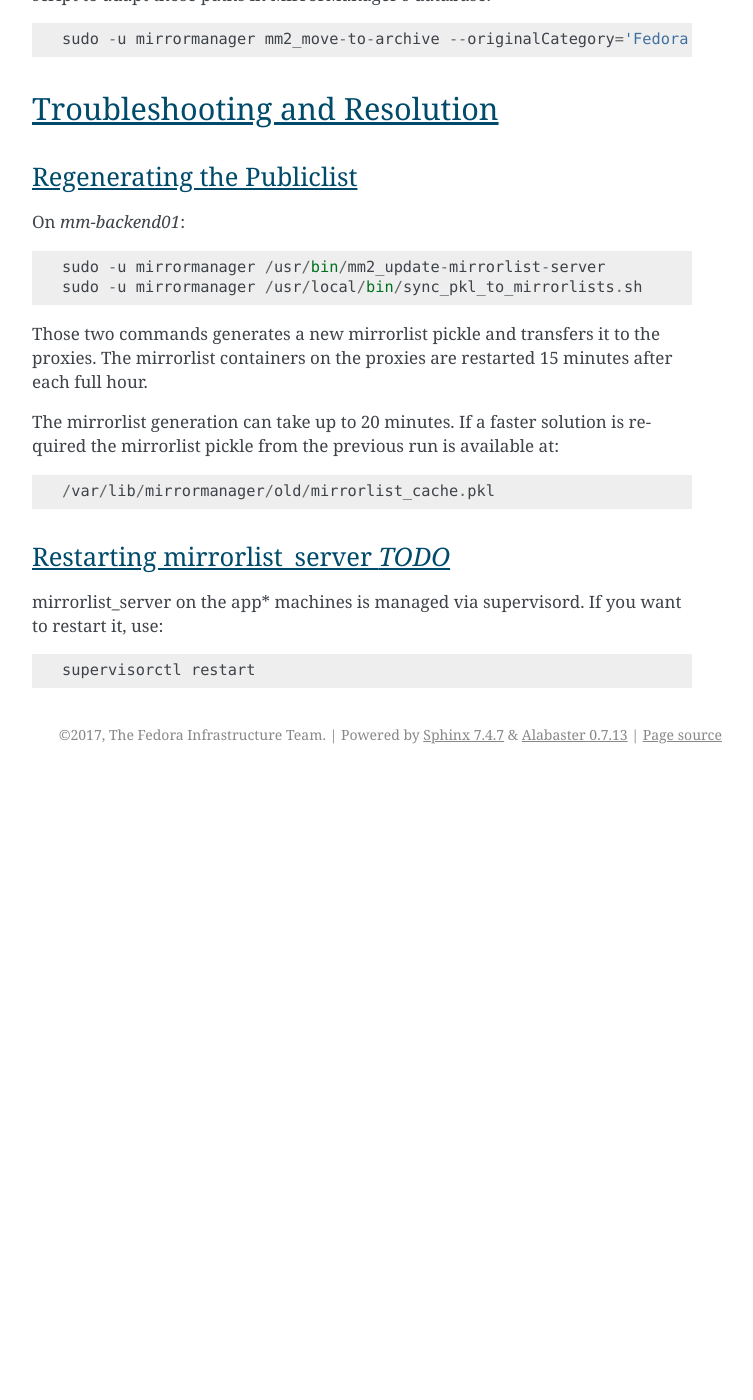
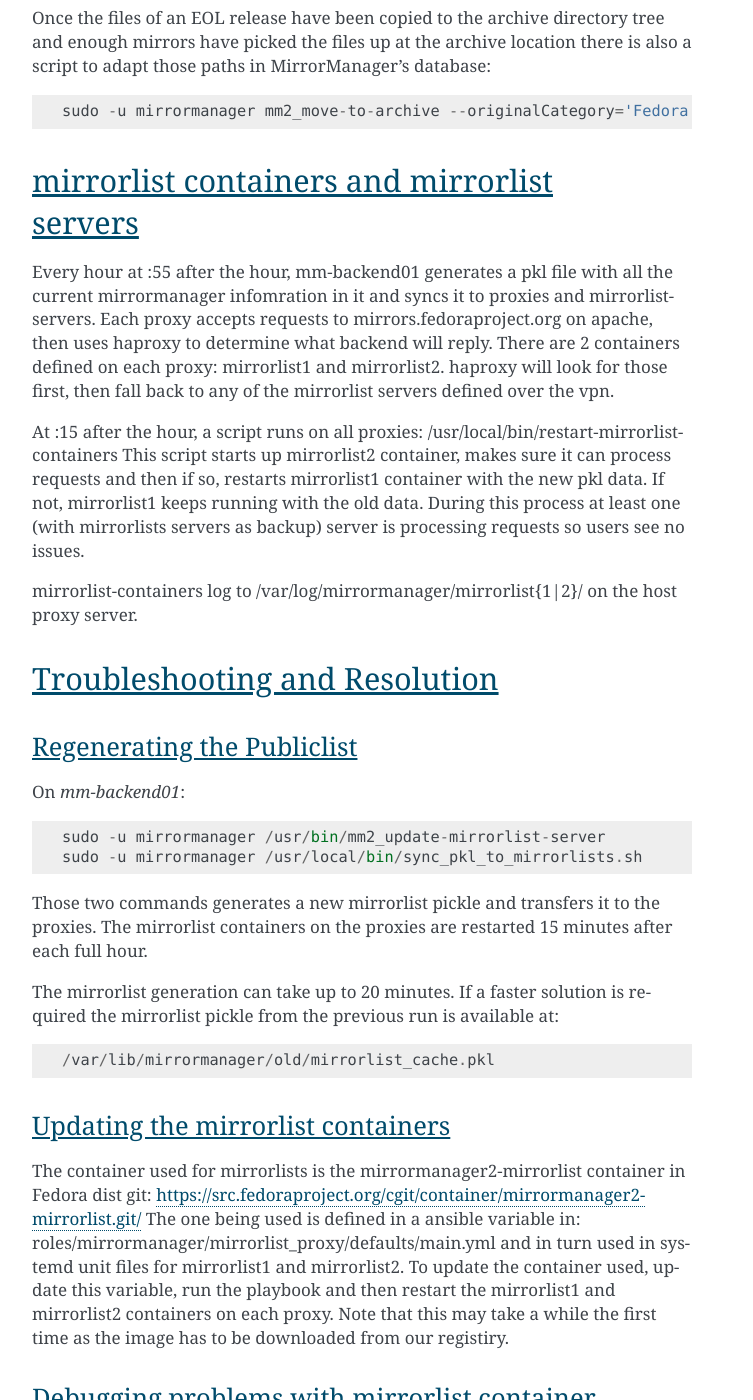
Before and after one commit to FrostyX/infra-docs, a Sphinx documentation site: the page built from docs/sysadmin-guide/sops/mirrormanager.rst, in a window 1280 px wide and 1400 px high, scrolled down 2644 px. Shown: the whole window, without its empty margins (388-1141 px from the left). Built offline with Sphinx 7.4.7, drawn with Linux system fonts in a browser that asks for light colours; before the commit the page ends 3418 px from its top, so only the background shows below that; some of the changed text lies outside the part shown.

Commit message:
add information about mirrorlist containers to mirorrmanager sop

```diff
--- a/docs/sysadmin-guide/sops/mirrormanager.rst
+++ b/docs/sysadmin-guide/sops/mirrormanager.rst
@@ -109,6 +109,25 @@ there is also a script to adapt those paths in MirrorManager's database::
 
   sudo -u mirrormanager mm2_move-to-archive --originalCategory='Fedora EPEL' --directoryRe='/4/'
 
+mirrorlist containers and mirrorlist servers
+============================================
+Every hour at :55 after the hour, mm-backend01 generates a pkl file with all the
+current mirrormanager infomration in it and syncs it to proxies and mirrorlist-servers.
+Each proxy accepts requests to mirrors.fedoraproject.org on apache, then uses haproxy
+to determine what backend will reply. There are 2 containers defined on each proxy:
+mirrorlist1 and mirrorlist2. haproxy will look for those first, then fall back to any
+of the mirrorlist servers defined over the vpn.
+
+At :15 after the hour, a script runs on all proxies:
+/usr/local/bin/restart-mirrorlist-containers
+This script starts up mirrorlist2 container, makes sure it can process requests and then
+if so, restarts mirrorlist1 container with the new pkl data. If not, mirrorlist1 keeps
+running with the old data. During this process at least one (with mirrorlists servers
+as backup) server is processing requests so users see no issues.
+
+mirrorlist-containers log to /var/log/mirrormanager/mirrorlist{1|2}/ on the host
+proxy server.
+
 Troubleshooting and Resolution
 ==============================
 
@@ -130,10 +149,32 @@ is required the mirrorlist pickle from the previous run is available at::
 
   /var/lib/mirrormanager/old/mirrorlist_cache.pkl
 
-Restarting mirrorlist_server *TODO*
------------------------------------
+Updating the mirrorlist containers
+----------------------------------
 
-mirrorlist_server on the app* machines is managed via supervisord. If you want
-to restart it, use::
+The container used for mirrorlists is the mirrormanager2-mirrorlist container
+in Fedora dist git: https://src.fedoraproject.org/cgit/container/mirrormanager2-mirrorlist.git/
+The one being used is defined in a ansible variable in:
+roles/mirrormanager/mirrorlist_proxy/defaults/main.yml
+and in turn used in systemd unit files for mirrorlist1 and mirrorlist2.
+To update the container used, update this variable, run the playbook
+and then restart the mirrorlist1 and mirrorlist2 containers on each proxy.
+Note that this may take a while the first time as the image has to be
+downloaded from our registiry.
 
-  supervisorctl restart
+Debugging problems with mirrorlist container startup
+----------------------------------------------------
+Sometimes on boot some hosts won't be properly serving mirrorlists.
+This is due to a container startup issue.
+run: 'docker ps -a' as root to see the active containers. It will
+usually say something like 'exited(1)' or the like. Record the
+container id and then run: 'docker rm --force <containerid>'
+then run 'docker ps -a' and confirm nothing shows. Then run
+'systemctl start mirrorlist1' and it should correctly start
+mirrorlist1.
+
+General debugging for mirrorlist containers
+-------------------------------------------
+docker commands like 'docker ps -a' show a fair bit of information.
+Also, systemctl status mirrorlist1/2 or the journal should have information
+when a container is failing.
```
